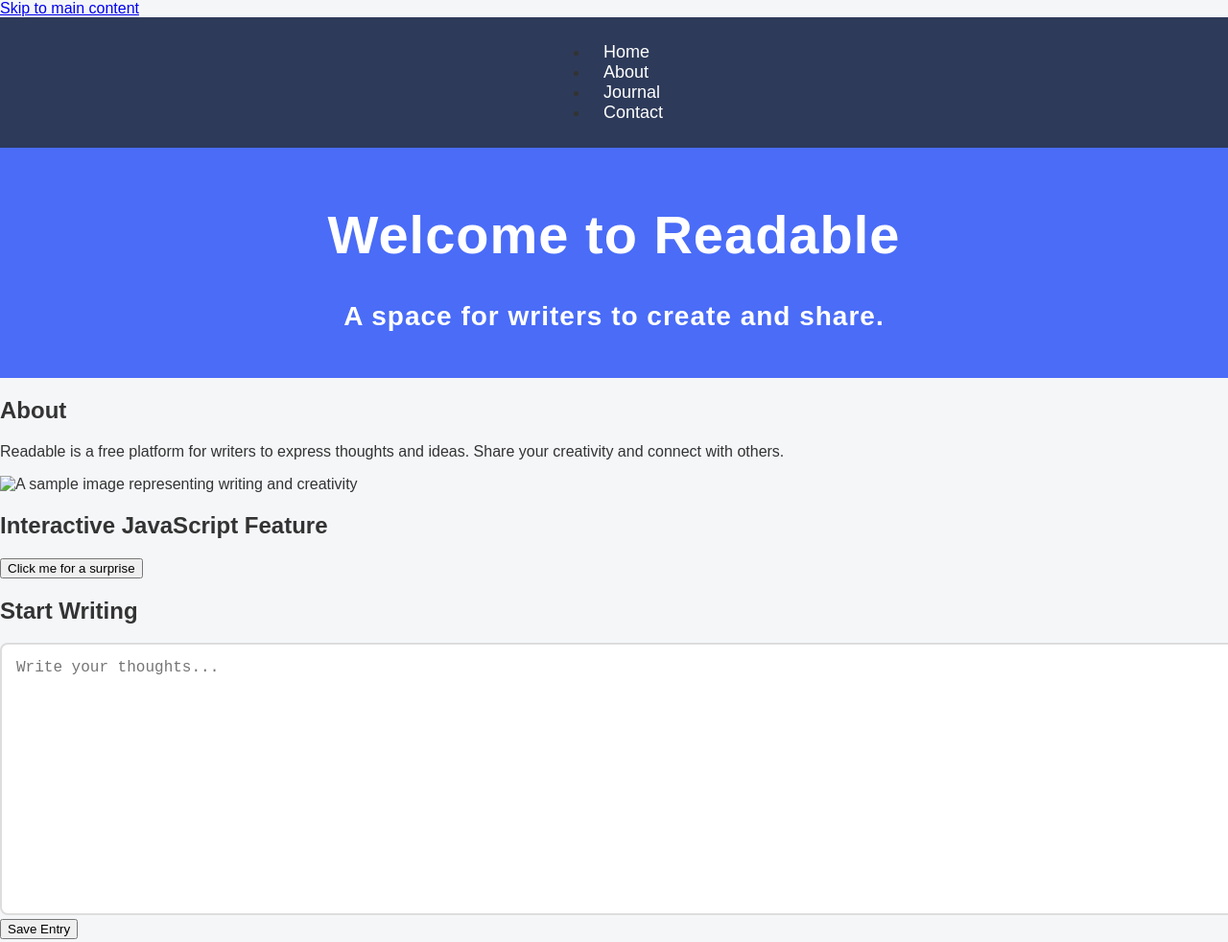
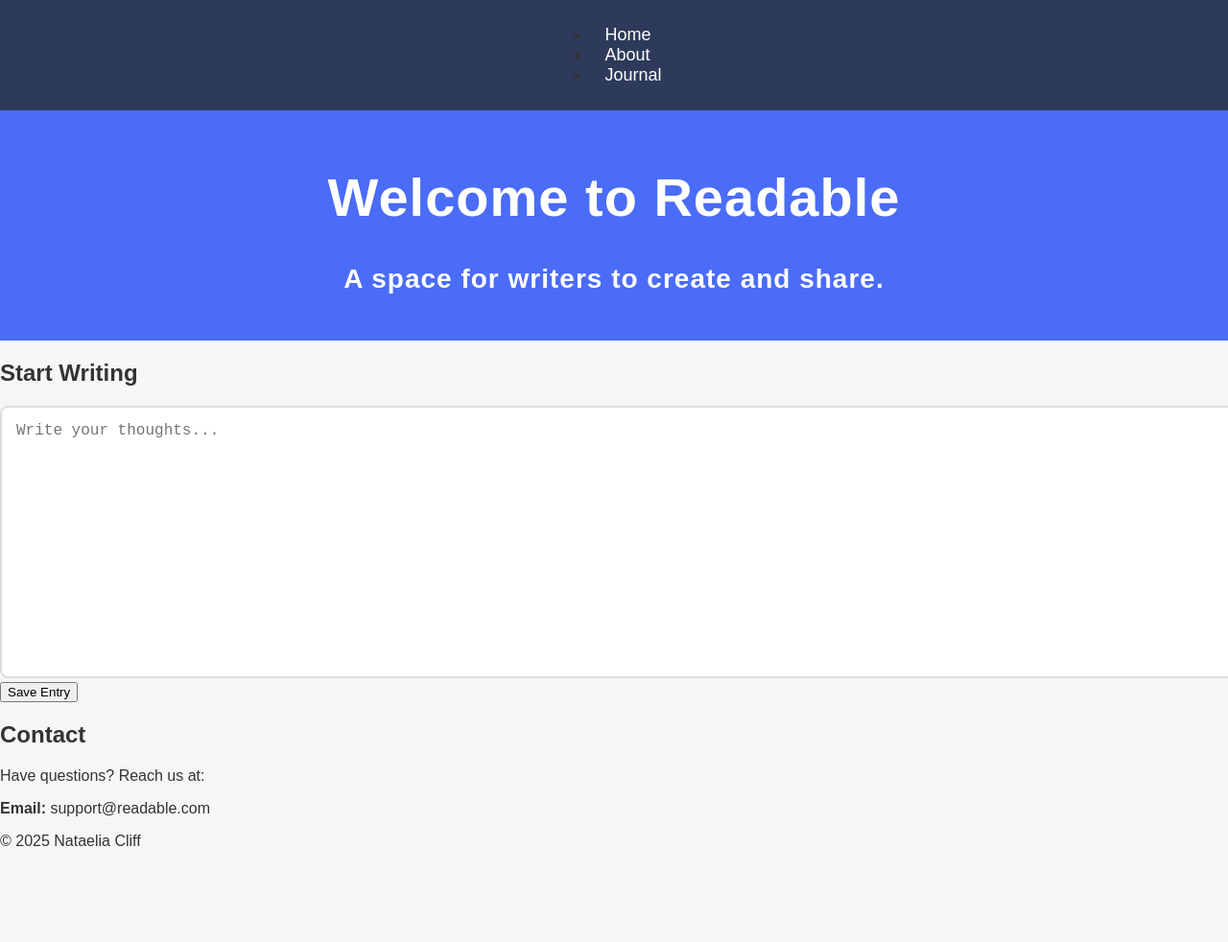
Before and after one commit to Taelia23/Readablee, a plain HTML site: page index.html in a window 1280 px wide. Shown: the top 982 px of the page at 96% size. After the commit the page ends 902 px from the top, so only its background shows below. Drawn offline with Linux system fonts and the light colour scheme.

Commit message:
Update index.html

```diff
--- a/index.html
+++ b/index.html
@@ -9,14 +9,13 @@
 </head>
 
 <body>
-    <a class="skip-link" href="#main-content">Skip to main content</a>
 
     <nav aria-label="Main navigation">
         <ul class="nav">
             <li><a href="#home" aria-current="page">Home</a></li>
             <li><a href="#about">About</a></li>
             <li><a href="#journal">Journal</a></li>
-            <li><a href="#contact">Contact</a></li>
+
         </ul>
     </nav>
 
@@ -27,19 +26,6 @@
 
     <main id="main-content">
 
-        <section id="about">
-            <h2>About</h2>
-            <p>
-                Readable is a free platform for writers to express thoughts and ideas. Share your creativity and connect with others.
-            </p>
-            <img src="images/example.jpg" alt="A sample image representing writing and creativity" />
-        </section>
-
-        <section id="interactive">
-            <h2>Interactive JavaScript Feature</h2>
-            <button id="colorButton">Click me for a surprise</button>
-            <p id="message" aria-live="polite"></p>
-        </section>
 
         <!-- JOURNAL SECTION ADDED -->
         <section id="journal">
```
